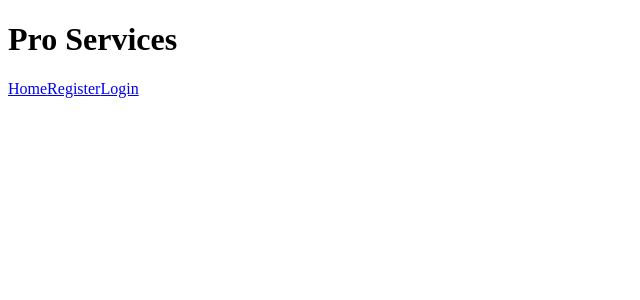
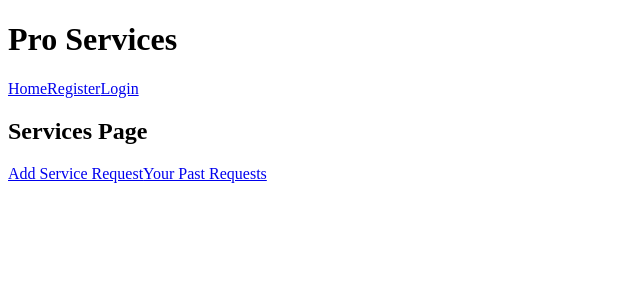
Before and after one commit to yadav-pratik/Professional-DS-Front-End, a React (Create React App) app: page /user/services in a window 1280 px wide. Shown: the top 300 px of the page, without its empty margins (0-640 px from the left). Built offline with nearby package versions, Linux system fonts and the light colour scheme.

Commit message:
added Services Component with two sub Navigation

```diff
--- a/src/components/Body.js
+++ b/src/components/Body.js
@@ -5,6 +5,7 @@ import Register from './authentication/Register'
 import Login from './authentication/Login'
 import Home from './Home'
 import Addresses from './Addresses'
+import Services from './Services'
 
 const Body = () => {
   return (
@@ -13,6 +14,7 @@ const Body = () => {
         <Route path="/user/register" component={Register} exact/>
         <Route path="/user/login" component={Login} exact/>
         <Route path="/user/addresses" component={Addresses} exact/>
+        <Route path="/user/services" component={Services} />
     </div>
   )
 }
--- /dev/null
+++ b/src/components/Services.js
@@ -0,0 +1,16 @@
+import React from "react"
+import { Link, Route } from "react-router-dom"
+
+const Services = (props) => {
+    return (
+        <div>
+            <h2>Services Page</h2>
+            <span><Link to="/user/services/add-request">Add Service Request</Link></span>
+            <span><Link to="/user/services/past-requests">Your Past Requests</Link></span>
+
+
+        </div>
+    )
+}
+
+export default Services
```
